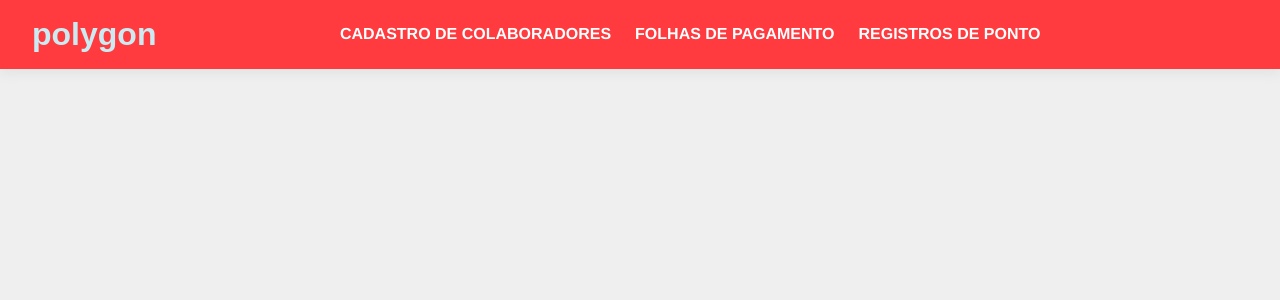
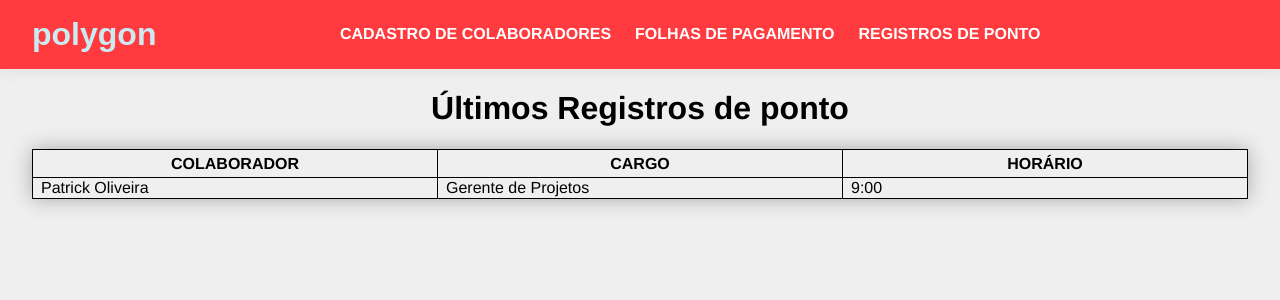
Before and after one commit to PatrickO98/GestaoIntegrada, an Angular app: page /registro-ponto in a window 1280 px wide. Before the commit this address led to /. Shown: the top 300 px of the page. Built offline with nearby package versions, Linux system fonts and the light colour scheme.

Commit message:
Criação da Tela dos Registro de Ponto e Modelagem de Colaboradores

```diff
--- a/src/app/app-routing.module.ts
+++ b/src/app/app-routing.module.ts
@@ -3,10 +3,12 @@ import { CommonModule } from '@angular/common';
 import { RouterModule, Routes } from '@angular/router';
 import { ColaboradoresComponent }      from './colaboradores/colaboradores.component';
 import { ColaboradorDetalhesComponent } from './colaborador-detalhes/colaborador-detalhes.component';
+import { RegistroPontoComponent } from './registro-ponto/registro-ponto.component';
 
 const routes: Routes = [
   { path: 'colaboradores', component: ColaboradoresComponent },
-  { path: 'detalhes/:id', component: ColaboradorDetalhesComponent }
+  { path: 'detalhes/:id', component: ColaboradorDetalhesComponent },
+  { path: 'registro-ponto', component: RegistroPontoComponent }
 ];
 
 @NgModule({
--- a/src/app/app.component.html
+++ b/src/app/app.component.html
@@ -9,7 +9,7 @@
         <a href="">Folhas de Pagamento</a>
       </li>
       <li>
-        <a href="">Registros de Ponto</a>
+        <a href="/registro-ponto">Registros de Ponto</a>
       </li>
     </ul>
   </nav>
--- a/src/app/colaboradores.ts
+++ b/src/app/colaboradores.ts
@@ -1,8 +1,4 @@
 import { Colaborador } from './colaborador';
 
 export const COLABORADORES: Colaborador[] = [
-  { id: 11, name: 'Gustavo Santos', cargo:'Arquiteto de Software' },
-  { id: 12, name: 'Luis Tineu', cargo:'Analista de Negócios' },
-  { id: 13, name: 'Diego Lucca', cargo:'Desenvolvedor Java PL' },
-  { id: 14, name: 'Patrick Oliveira', cargo:'Gerente de Projeto' }
 ];
--- a/src/app/registro-ponto/registro-ponto.component.css
+++ b/src/app/registro-ponto/registro-ponto.component.css
@@ -0,0 +1,18 @@
+table {
+    width: 100%;
+    box-shadow: 0 0 20px 0 #a9a9a9;
+    border-collapse: collapse;
+}
+
+thead tr th {
+    border: 1px solid black;
+    font-weight: bold;
+    text-transform: uppercase;
+    width: 33.333%;
+    padding: .3rem;
+}
+
+tbody tr td {
+    padding-left: .5rem;
+    border: 1px solid black;
+}
--- a/src/app/registro-ponto/registro-ponto.component.html
+++ b/src/app/registro-ponto/registro-ponto.component.html
@@ -1,3 +1,21 @@
-<p>
-  registro-ponto works!
-</p>
+<div class="container">
+  <h1>Últimos Registros de ponto</h1>
+
+  <table>
+    <thead>
+      <tr>
+        <th>Colaborador</th>
+        <th>Cargo</th>
+        <th>Horário</th>
+      </tr>
+    </thead>
+
+    <tbody>
+      <tr>
+        <td>Patrick Oliveira</td>
+        <td>Gerente de Projetos</td>
+        <td>9:00</td>
+      </tr>
+    </tbody>
+  </table>
+</div>
```
Also changed, not shown: src/app/colaborador.ts (+7 -1 lines), src/app/registro-ponto.service.ts (added, +9 -0 lines), 1 other file (tests, documents, lock files or other folders).
